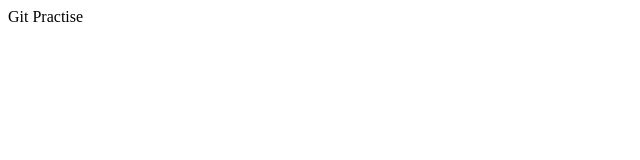
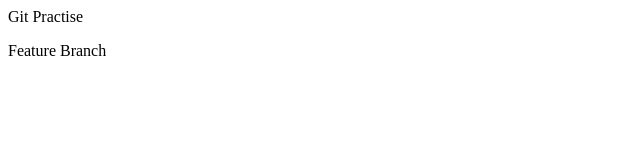
Before and after one commit to Dev-2504/Learning-Git, a plain HTML site: page index.html in a window 1280 px wide. Shown: the full height of the page, 0-640 px from the left. Drawn offline with Linux system fonts and the light colour scheme.

Commit message:
Feature Branch

```diff
--- a/index.html
+++ b/index.html
@@ -1 +1,2 @@
 <p>Git Practise</p>
+<p>Feature Branch</p>
```
